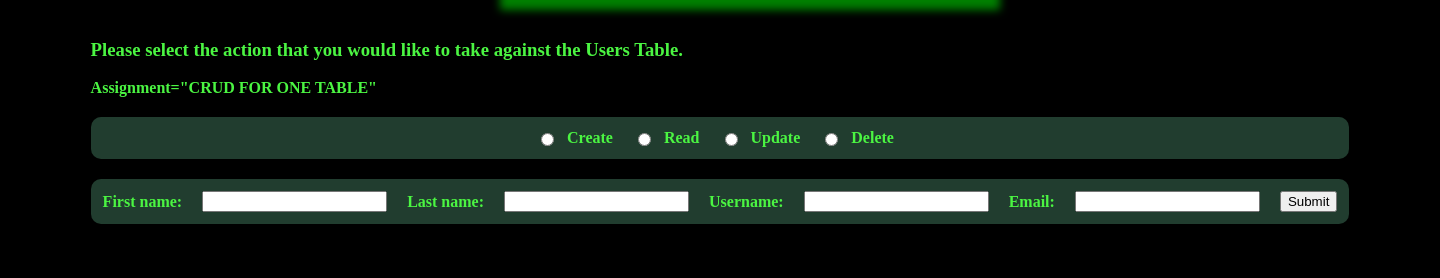
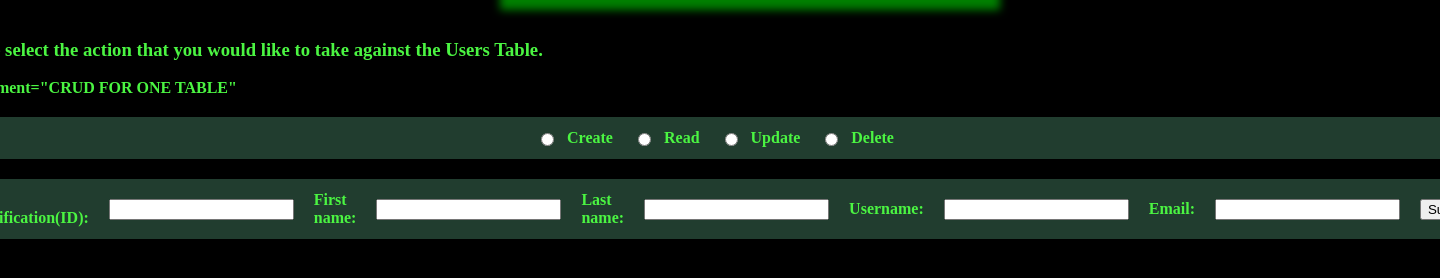
Before and after one commit to trevornei/CSCI-240-DBs, a Flask app: template py_projects/crud_for_one_table/templates/index.html in a window 1440 px wide; the page is wider, and only the part inside the window is pictured. Shown: the part 137-415 px from the top of that part. Run offline with Flask 3, Linux system fonts and the light colour scheme; the template is opened without the code that fills it, so the values that code supplies are empty; parts of the project's set-up code (start-up, migrations or seed data) failed here and were passed over.

Commit message:
index.html: Added another input + label for the ID. This will be used for the update command. This did not break the already existing CREATE statement.
The first if statement looks for the type=radio in the form and if the value is equal to create then it runs the INSERT INTO mysql statement against the database.

```diff
--- a/py_projects/crud_for_one_table/app.py
+++ b/py_projects/crud_for_one_table/app.py
@@ -25,19 +25,24 @@ def users_table():
 
     if request.method == "POST":
         # Create a variable to store the value of the user selected radio button.
-        selected_radio_button = request.form.get('create')
+        selected_radio_button = request.form.get('crud')
         # Get form data from the user.
         first_name = request.form.get('fname')
         last_name = request.form.get('lname')
-        user_name = request.form.get('uname')  # Note: no username field in form currently
+        user_name = request.form.get('uname')
         email = request.form.get('email')
 
         form_cursor = cnx.cursor()
 
         if selected_radio_button == "create":
-            pass
+            create_user = """
+            INSERT INTO users(first_name, last_name, user_name, email)
+            VALUES(%s, %s, %s, %s)
+            """
+            form_cursor.execute(create_user, (first_name, last_name, user_name, email))
 
         elif selected_radio_button == "read":
+            # This one is not relevant because to read the table you need to refresh...
             pass
 
         elif selected_radio_button == "update":
@@ -46,14 +51,6 @@ def users_table():
         elif selected_radio_button == "delete":
             pass
 
-
-        update_users_table = """
-            INSERT INTO users(first_name, last_name, user_name, email)
-            VALUES(%s, %s, %s, %s)
-        """
-        # Param1: Insert statement
-        # Param2: values that are passed into the database
-        form_cursor.execute(update_users_table, (first_name, last_name, user_name, email))
         cnx.commit()
         form_cursor.close()
     # Render the html...
--- a/py_projects/crud_for_one_table/templates/index.html
+++ b/py_projects/crud_for_one_table/templates/index.html
@@ -63,6 +63,9 @@
         </div>
         <!-- User Input // Submission Form -->
         <div id="user-submit">
+            <label for="id">User Identification(ID):</label><br>
+            <input type="text" id="id" name="id"><br>
+
             <label for="fname">First name:</label><br>
             <input type="text" id="fname" name="fname"><br>
 
```
